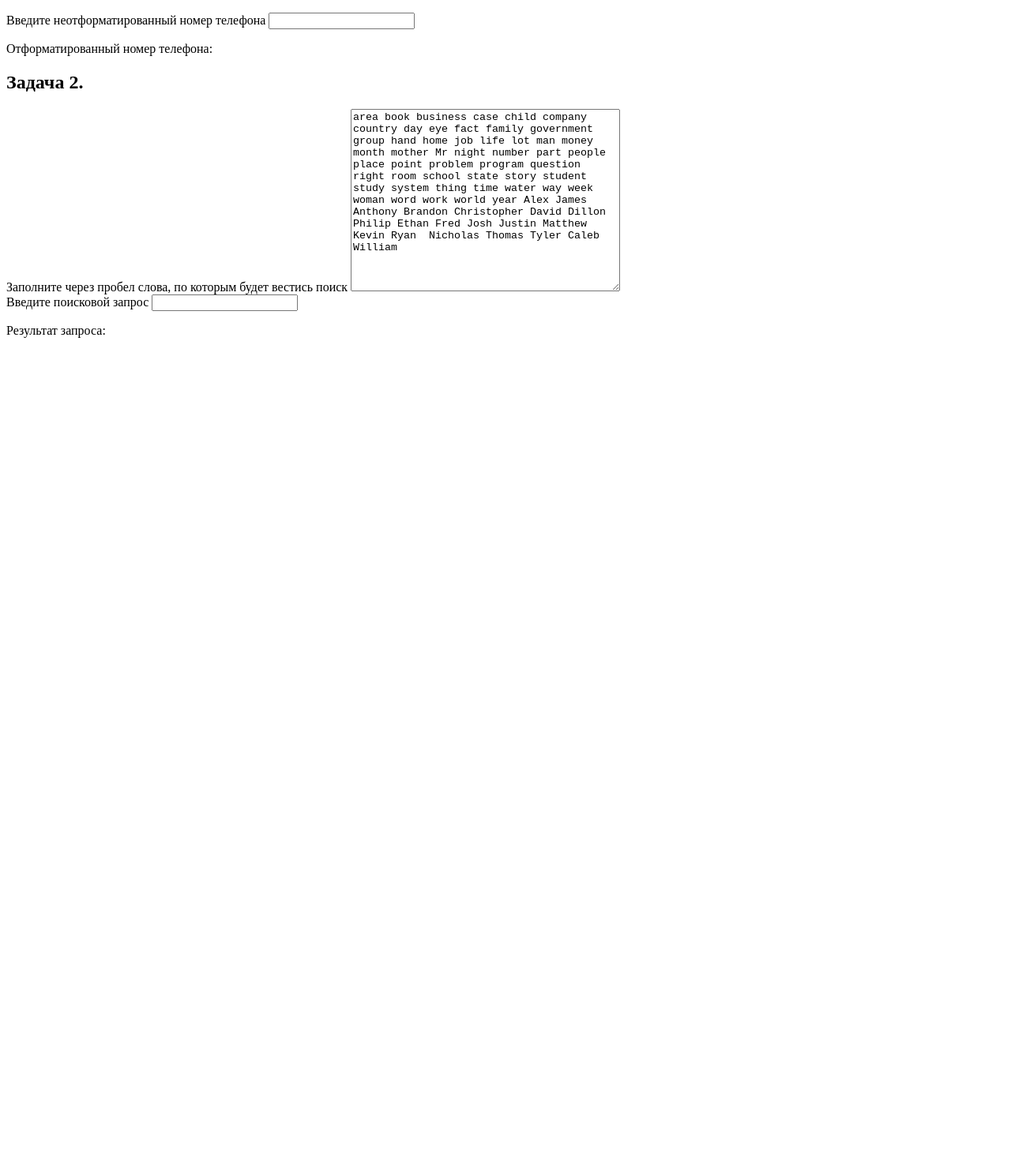
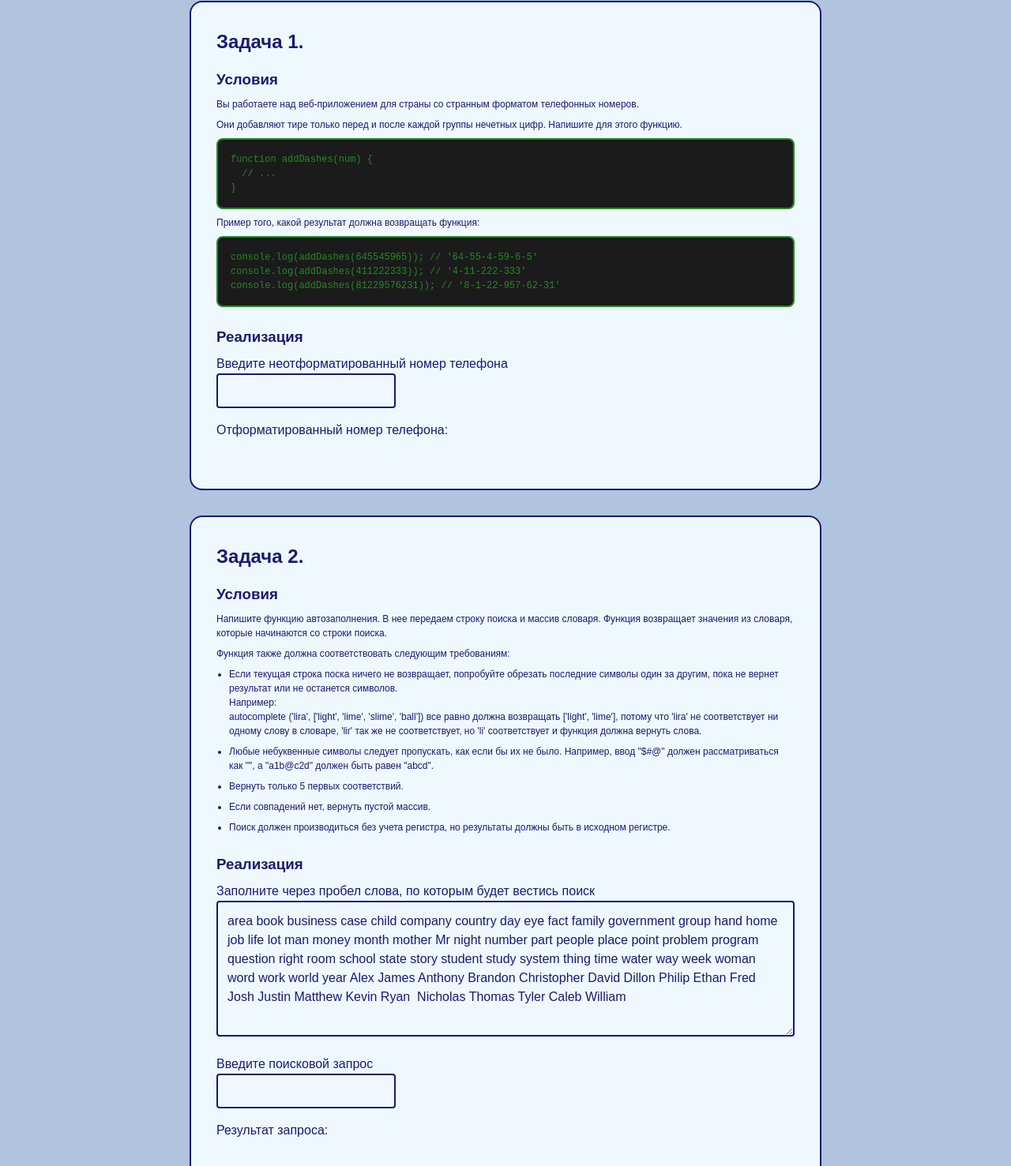
Before and after one commit to dimaos32/test-jam-track, a plain HTML site: page index.html in a window 1280 px wide. Shown: the part 111-1588 px from the top of the page at 79% size. Before the commit the page ends 800 px from the top, so only its background shows below. Drawn offline with Linux system fonts and the light colour scheme.

Commit message:
Стиллизует визуальное отображение задач

```diff
--- a/css/style.css
+++ b/css/style.css
@@ -1,3 +1,123 @@
-.task-add-dashes {
-  background-color: red;
+body {
+  min-width: 320px;
+  margin: 0;
+  padding: 0;
+  font-family: sans-serif;
+  font-size: 16px;
+  line-height: 1.5;
+  color: #191970;
+  background-color: #b0c4de;;
 }
+
+*,
+*::before,
+*::after {
+  box-sizing: border-box;
+}
+
+.container {
+  max-width: 800px;
+  margin: 0 auto;
+}
+
+h1 {
+  margin: 2rem 0;
+}
+
+section {
+  margin-bottom: 2rem;
+  padding: 2rem;
+  background-color: #f0f8ff;
+  border: 2px solid #191970;
+  border-radius: 1rem;
+}
+
+h2 {
+  margin: 0;
+  margin-bottom: 1rem;
+}
+
+h3 {
+  margin: 0;
+  margin-bottom: 0.5rem;
+}
+
+.conditions {
+  margin-bottom: 1.5rem;
+  font-size: 0.75rem;
+}
+
+p {
+  margin: 0;
+}
+
+p:not(:last-child) {
+  margin-bottom: 0.5rem;
+}
+
+dl {
+  margin: 0;
+}
+
+dd {
+  margin: 0;
+}
+
+dd:not(:last-child) {
+  margin-bottom: 1rem;
+}
+
+pre {
+  margin: 0;
+}
+
+code {
+  display: block;
+  padding: 1rem;
+  color: #228b22;
+  background-color: #1b1b1b;
+  border: 2px solid #228b22;
+  border-radius: 0.5rem;
+}
+
+code:not(:last-child) {
+  margin-bottom: 0.5rem;
+}
+
+input {
+  padding: 0.5rem;
+  font: inherit;
+  color: inherit;
+  background-color: #f0f8ff;
+  border: 2px solid #191970;
+  border-radius: 0.25rem;
+}
+
+.result {
+  min-height: calc(1.25rem * 1.5);
+  font-weight: 700;
+  font-size: 1.25rem;
+}
+
+ul {
+  margin: 0;
+  padding-left: 1rem;
+}
+
+ul:not(:last-child) {
+  margin-bottom: 1rem;
+}
+
+li:not(:last-child) {
+  margin-bottom: 0.5rem;
+}
+
+textarea {
+  width: 100%;
+  padding: 0.75rem;
+  font: inherit;
+  color: inherit;
+  background-color: #f0f8ff;
+  border: 2px solid #191970;
+  border-radius: 0.25rem;
+}
--- a/index.html
+++ b/index.html
@@ -8,32 +8,104 @@
   <link rel="stylesheet" href="css/style.css">
 </head>
 <body>
+  <main>
+    <div class="container">
       <h1>Тестовое задание от JamTrack</h1>
 
       <section>
         <h2>Задача 1.</h2>
 
+        <h3>Условия</h3>
+
+        <div class="conditions">
+          <p>Вы работаете над веб-приложением для страны со странным форматом телефонных номеров.</p>
+
+          <p>Они добавляют тире только перед и после каждой группы нечетных цифр. Напишите для этого функцию.</p>
+
+          <code>
+            <pre>
+function addDashes(num) {
+  // ...
+}</pre>
+          </code>
+
+          <p>Пример того, какой результат должна возвращать функция:</p>
+
+          <code>
+            <pre>
+console.log(addDashes(645545965)); // '64-55-4-59-6-5'
+console.log(addDashes(411222333)); // '4-11-222-333'
+console.log(addDashes(81229576231)); // '8-1-22-957-62-31'</pre>
+          </code>
+        </div>
+
+        <h3>Реализация</h3>
+
+        <dl>
+          <dt>
             <label for="task1-input">Введите неотформатированный номер телефона</label>
+          </dt>
+          <dd>
             <input type="text" id="task1-input">
-    <p>Отформатированный номер телефона: <output id="task1-output"></output></p>
+          </dd>
+
+          <dt>
+            <p>Отформатированный номер телефона:</p>
+          </dt>
+          <dd class="result">
+            <output id="task1-output"></output>
+          </dd>
+        </dl>
       </section>
 
       <section>
         <h2>Задача 2.</h2>
 
-    <div class="flexbox">
-      <div class="wrapper">
-        <label for="task2-dictionary">Заполните через пробел слова, по которым будет вестись поиск</label>
-        <textarea type="text" id="task2-dictionary" cols="40" rows="15">area book business case child company country day eye fact family government group hand home job life lot man money month mother Mr night number part people place point problem program question right room school state story student study system thing time water way week woman word work world year Alex James Anthony Brandon Christopher David Dillon Philip Ethan Fred Josh Justin Matthew Kevin Ryan  Nicholas Thomas Tyler Caleb William</textarea>
+        <h3>Условия</h3>
+
+        <div class="conditions">
+          <p>Напишите функцию автозаполнения. В нее передаем строку поиска и массив словаря. Функция  возвращает значения из словаря, которые начинаются со строки поиска.</p>
+
+          <p>Функция также должна соответствовать следующим требованиям:</p>
+
+          <ul>
+            <li>Если текущая строка поска ничего не возвращает, попробуйте обрезать последние символы один за другим, пока не вернет результат или не останется символов. <br>
+            Например: <br>
+            autocomplete ('lira', ['light', 'lime', 'slime', 'ball']) все равно должна возвращать ['light', 'lime'], потому что 'lira' не соответствует ни одному слову в словаре, 'lir' так же не соответствует, но 'li' соответствует и функция должна вернуть слова.</li>
+            <li>Любые небуквенные символы следует пропускать, как если бы их не было. Например, ввод "$#@" должен рассматриваться как "", а "a1b@c2d" должен быть равен "abcd".</li>
+            <li>Вернуть только 5 первых соответствий.</li>
+            <li>Если совпадений нет, вернуть пустой массив.</li>
+            <li>Поиск должен производиться без учета регистра, но результаты должны быть в исходном регистре.</li>
+          </ul>
         </div>
 
-      <div class="wrapper">
+        <h3>Реализация</h3>
+
+        <dl>
+          <dt>
+            <label for="task2-dictionary">Заполните через пробел слова, по которым будет вестись поиск</label>
+          </dt>
+          <dd>
+            <textarea type="text" id="task2-dictionary" cols="40" rows="6">area book business case child company country day eye fact family government group hand home job life lot man money month mother Mr night number part people place point problem program question right room school state story student study system thing time water way week woman word work world year Alex James Anthony Brandon Christopher David Dillon Philip Ethan Fred Josh Justin Matthew Kevin Ryan  Nicholas Thomas Tyler Caleb William</textarea>
+          </dd>
+
+          <dt>
             <label for="task2-request">Введите поисковой запрос</label>
+          </dt>
+          <dd>
             <input type="text" id="task2-request">
-        <p>Результат запроса: <output id="task2-output"></output></p>
+          </dd>
+
+          <dt>
+            <p>Результат запроса:</p>
+          </dt>
+          <dd class="result">
+            <output id="task2-output"></output>
+          </dd>
+        </dl>
+      </section>
     </div>
-    </div>
-  </section>
+  </main>
 
   <script src="js/script.js"></script>
 </body>
```
Lines whose indentation alone changed are shown as unchanged.
